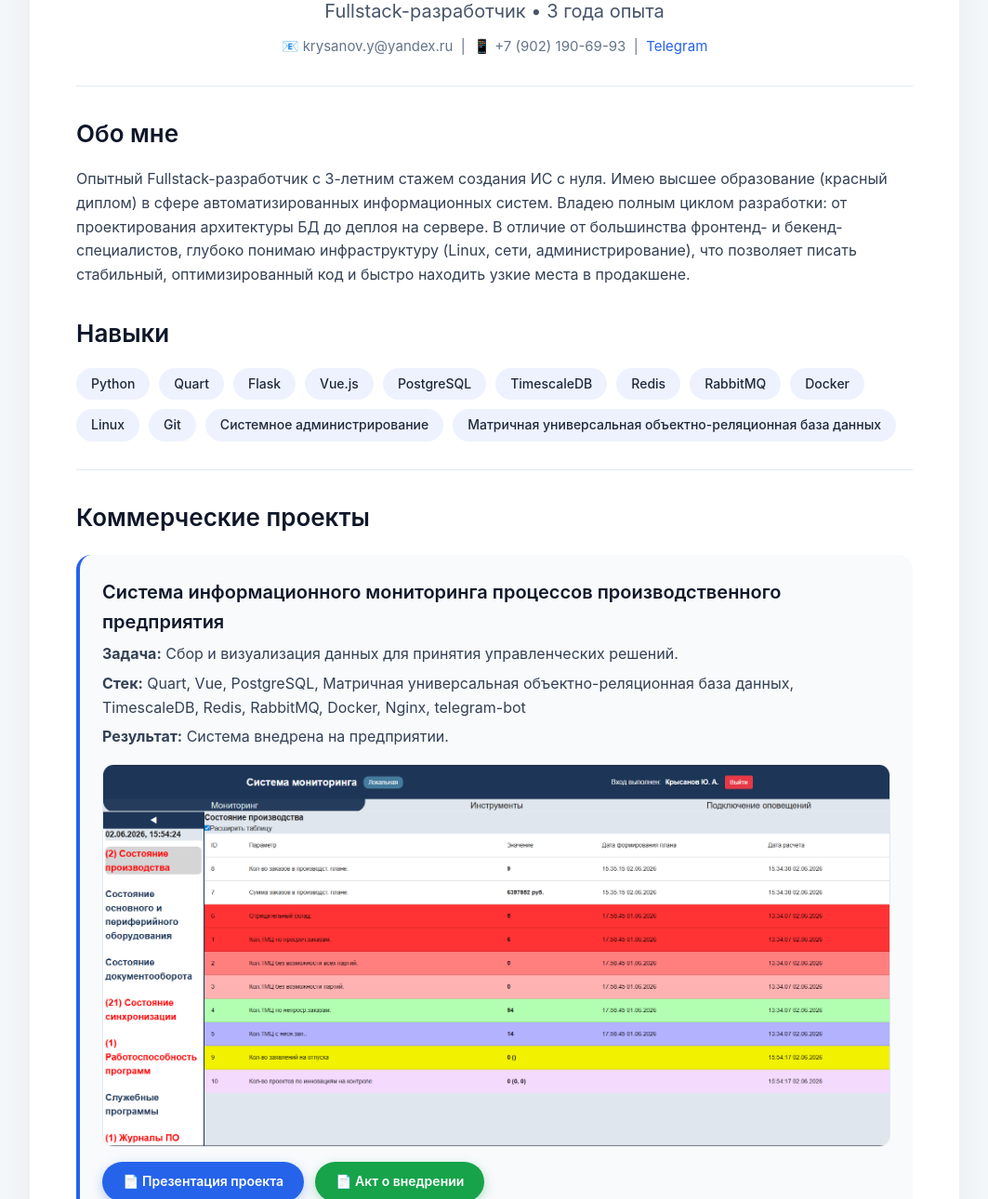
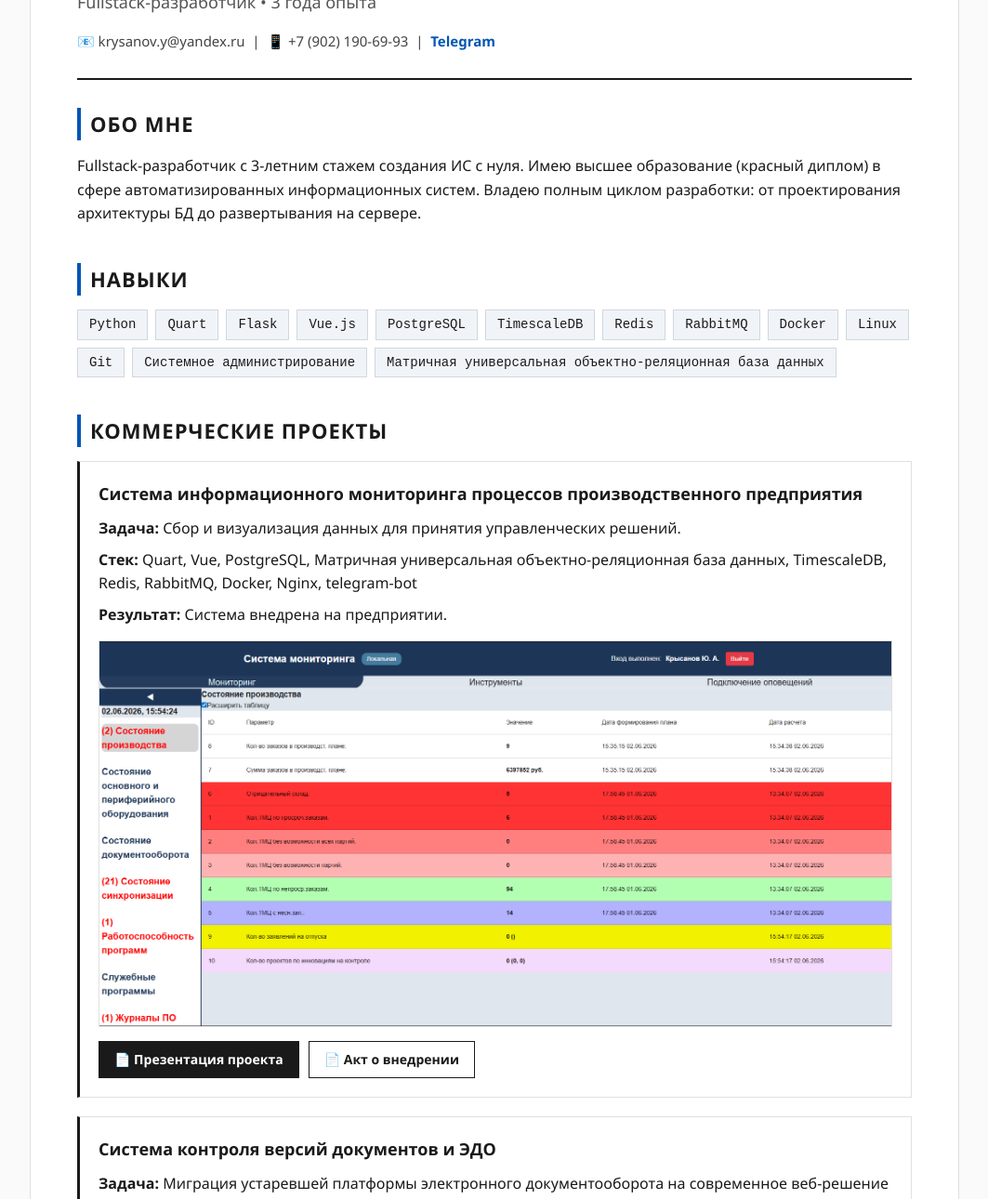
Before and after one commit to Yuuurka/portfolio, a plain HTML site: page index.html in a window 1280 px wide. Shown: the part 149-1439 px from the top of the page at 93% size, without its empty margins (108-1171 px from the left). Drawn offline with Linux system fonts and the light colour scheme; a script that the page names is missing.

Commit message:
поменял стили, добавил рукод, изменил блок обо мне

```diff
--- a/index.html
+++ b/index.html
@@ -24,7 +24,7 @@
         <section>
             <h2>Обо мне</h2>
             <p>
-                Опытный Fullstack-разработчик с 3-летним стажем создания ИС с нуля. Имею высшее образование (красный диплом) в сфере автоматизированных информационных систем. Владею полным циклом разработки: от проектирования архитектуры БД до деплоя на сервере. В отличие от большинства фронтенд- и бекенд-специалистов, глубоко понимаю инфраструктуру (Linux, сети, администрирование), что позволяет писать стабильный, оптимизированный код и быстро находить узкие места в продакшене.
+               Fullstack-разработчик с 3-летним стажем создания ИС с нуля. Имею высшее образование (красный диплом) в сфере автоматизированных информационных систем. Владею полным циклом разработки: от проектирования архитектуры БД до развертывания на сервере.
             </p>
         </section>
 
@@ -118,7 +118,8 @@
             <h2>Научные работы и достижения</h2>
             <ul>
                 <li>🎓 Красный диплом: «Информатика и вычислительная техника»</li>
-                <li>📄 Статья в РИНЦ (в печати)</li>
+				<li>📜 Диплом финалиста Премии RuCode 2026 (<a class="text-link" href="https://rucode.net/award2026" target="_blank">rucode.net/award2026</a>)</li>
+				<li>📄 Статья в РИНЦ (в печати)</li>
                 <li>🎤 Доклады на научно-практических конференциях</li>
                 <li>📜 Сертификаты участника конференций</li>
             </ul>
@@ -147,6 +148,9 @@
                 <a href="certs/diplom.png" target="_blank">
                     <img src="certs/diplom.png" alt="Скан диплома">
                 </a>
+				<a href="certs/RuCode.jpg" target="_blank">
+                    <img src="certs/RuCode.jpg" alt="RuCode">
+                </a>
                 <a href="certs/conf_1.png" target="_blank">
                     <img src="certs/conf_1.png" alt="Сертификат конференции">
                 </a>
--- a/style.css
+++ b/style.css
@@ -5,9 +5,9 @@
 }
 
 body {
-    font-family: -apple-system, BlinkMacSystemFont, 'Segoe UI', Roboto, sans-serif;
-    background: #f6f9fc;
-    color: #1e293b;
+    font-family: 'Segoe UI', Roboto, Helvetica, Arial, sans-serif;
+    background-color: #fafafa;
+    color: #1a1a1a;
     line-height: 1.6;
     padding: 40px 20px;
 }
@@ -15,293 +15,208 @@ body {
 .container {
     max-width: 1000px;
     margin: 0 auto;
-    background: white;
+    background: #ffffff;
     padding: 40px 50px;
-    border-radius: 24px;
-    box-shadow: 0 20px 60px rgba(0,0,0,0.06);
+    border: 1px solid #e0e0e0;
 }
 
 header {
-    text-align: center;
-    margin-bottom: 10px;
+    border-bottom: 2px solid #1a1a1a;
+    padding-bottom: 20px;
+    margin-bottom: 30px;
 }
 
 h1 {
-    font-size: 38px;
+    font-size: 32px;
     font-weight: 700;
-    letter-spacing: -0.5px;
+    margin-bottom: 5px;
 }
 
 .subtitle {
-    font-size: 20px;
-    color: #475569;
-    margin-top: 4px;
+    font-size: 18px;
+    color: #555;
 }
 
 .contacts {
     font-size: 15px;
-    color: #64748b;
-    margin-top: 10px;
+    color: #444;
+    margin-top: 15px;
 }
 
-.contacts a {
-    color: #2563eb;
+.contacts a, .text-link {
+    color: #0056b3;
     text-decoration: none;
+    font-weight: 600;
 }
 
-.contacts a:hover {
+.contacts a:hover, .text-link:hover {
     text-decoration: underline;
 }
 
 hr {
-    border: none;
-    border-top: 1px solid #e2e8f0;
-    margin: 30px 0;
+    display: none;
 }
 
 section {
-    margin: 30px 0;
+    margin-bottom: 40px;
 }
 
 h2 {
-    font-size: 26px;
-    font-weight: 600;
-    margin-bottom: 16px;
-    color: #0f172a;
+    font-size: 22px;
+    font-weight: 700;
+    margin-bottom: 15px;
+    text-transform: uppercase;
+    letter-spacing: 1px;
+    border-left: 4px solid #0056b3;
+    padding-left: 10px;
 }
 
 h3 {
-    font-size: 20px;
+    font-size: 18px;
     font-weight: 600;
-    margin-top: 4px;
-    color: #0f172a;
+    margin-bottom: 10px;
 }
 
 p {
-    margin: 6px 0;
-    color: #334155;
+    margin-bottom: 8px;
 }
 
 .skills {
     display: flex;
     flex-wrap: wrap;
-    gap: 10px;
-    margin-top: 6px;
+    gap: 8px;
 }
 
 .tag {
-    background: #eef2ff;
-    color: #1e293b;
-    padding: 6px 16px;
-    border-radius: 40px;
+    background-color: #f0f4f8;
+    color: #1a1a1a;
+    padding: 4px 12px;
+    border: 1px solid #d0d7de;
     font-size: 14px;
-    font-weight: 500;
+    font-family: monospace;
 }
 
 .project {
-    background: #f8fafc;
-    padding: 20px 24px;
-    border-radius: 16px;
-    margin: 20px 0;
-    border-left: 4px solid #2563eb;
+    background: #ffffff;
+    padding: 20px;
+    margin-bottom: 20px;
+    border: 1px solid #e0e0e0;
+    border-left: 3px solid #1a1a1a;
 }
 
-/* Стили для ярких кнопок в проектах */
 .project .links {
-    margin-top: 16px;
+    margin-top: 15px;
     display: flex;
     flex-wrap: wrap;
-    gap: 12px;
+    gap: 10px;
 }
 
 .project .links a {
-    display: inline-flex;
-    align-items: center;
-    gap: 8px;
-    padding: 10px 22px;
-    border-radius: 40px;
+    display: inline-block;
+    padding: 8px 16px;
     font-weight: 600;
     font-size: 14px;
     text-decoration: none;
-    transition: all 0.25s ease;
-    border: none;
-    cursor: pointer;
+    background: #1a1a1a;
+    color: #ffffff;
+    border: 1px solid #1a1a1a;
+    transition: background-color 0.2s;
 }
 
-/* Основная кнопка — синяя (презентации, скриншоты) */
-.project .links a:not(.doc-link) {
-    background: #2563eb;
-    color: #ffffff;
-    box-shadow: 0 4px 12px rgba(37, 99, 235, 0.30);
+.project .links a:hover {
+    background: #0056b3;
+    border-color: #0056b3;
 }
 
-.project .links a:not(.doc-link):hover {
-    background: #1d4ed8;
-    transform: translateY(-2px);
-    box-shadow: 0 8px 20px rgba(37, 99, 235, 0.40);
+.project .links a.doc-link {
+    background: #ffffff;
+    color: #1a1a1a;
 }
 
-/* Зелёная кнопка для актов внедрения и важных документов */
-.project .links a.doc-link,
-.screenshots .doc-link {
-    background: #16a34a;
+.project .links a.doc-link:hover {
+    background: #0056b3;
     color: #ffffff;
-    box-shadow: 0 4px 12px rgba(22, 163, 74, 0.30);
+    border-color: #0056b3;
 }
 
-.project .links a.doc-link:hover,
-.screenshots .doc-link:hover {
-    background: #15803d;
-    transform: translateY(-2px);
-    box-shadow: 0 8px 20px rgba(22, 163, 74, 0.40);
-}
-
-/* Кнопки в галерее (скриншоты и документы) */
 .screenshots {
     display: flex;
     flex-wrap: wrap;
-    gap: 16px;
-    margin-top: 14px;
+    gap: 15px;
+    margin-top: 15px;
     align-items: flex-start;
 }
 
 .screenshots a {
     display: block;
-    border-radius: 12px;
-    overflow: hidden;
-    border: 1px solid #e2e8f0;
-    transition: transform 0.2s ease, box-shadow 0.2s ease;
-    background: #fff;
+    border: 1px solid #e0e0e0;
+    background: #fafafa;
     flex: 1 1 300px;
     max-width: 100%;
+    transition: border-color 0.2s;
 }
 
 .screenshots a:hover {
-    transform: scale(1.01);
-    box-shadow: 0 12px 32px rgba(0,0,0,0.10);
+    border-color: #0056b3;
 }
 
 .screenshots img {
     display: block;
     width: 100%;
     height: auto;
-    max-height: 400px;
+    max-height: 450px;
     object-fit: contain;
-    background: #f8fafc;
+    background: #fafafa;
 }
 
-/* Ссылки-документы внутри галереи (кнопки) */
 .screenshots .doc-link {
     display: inline-flex;
     align-items: center;
-    gap: 8px;
-    padding: 10px 22px;
-    border-radius: 40px;
+    justify-content: center;
+    padding: 10px 20px;
+    background: #ffffff;
+    color: #1a1a1a;
+    text-decoration: none;
     font-weight: 600;
     font-size: 14px;
-    text-decoration: none;
-    background: #16a34a;
-    color: #ffffff;
-    border: none;
-    box-shadow: 0 4px 12px rgba(22, 163, 74, 0.30);
-    transition: all 0.25s ease;
+    border: 1px solid #1a1a1a;
     flex: 0 1 auto;
+    transition: background-color 0.2s, color 0.2s;
 }
 
 .screenshots .doc-link:hover {
-    background: #15803d;
-    transform: translateY(-2px);
-    box-shadow: 0 8px 20px rgba(22, 163, 74, 0.40);
-}
-/* Стили для галереи скриншотов — УВЕЛИЧЕННЫЙ ВАРИАНТ */
-.screenshots {
-    display: flex;
-    flex-wrap: wrap;
-    gap: 20px;
-    margin-top: 16px;
-    justify-content: flex-start;
-}
-
-.screenshots a {
-    display: block;
-    border-radius: 12px;
-    overflow: hidden;
-    border: 1px solid #e2e8f0;
-    transition: transform 0.2s ease, box-shadow 0.2s ease;
-    background: #fff;
-    flex: 1 1 300px; /* Картинки будут занимать минимум 300px и растягиваться */
-    max-width: 100%;
-}
-
-.screenshots a:hover {
-    transform: scale(1.01);
-    box-shadow: 0 12px 32px rgba(0,0,0,0.10);
-}
-
-.screenshots img {
-    display: block;
-    width: 100%;          /* Растягиваем на всю ширину родителя */
-    height: auto;
-    max-height: 450px;    /* Увеличили максимальную высоту, чтобы картинка была большой */
-    object-fit: contain;  /* Чтобы картинка не обрезалась, а показывалась целиком */
-    background: #f8fafc;
-}
-
-/* Стиль для ссылок-документов в галерее (если они идут рядом с картинками) */
-.screenshots .doc-link {
-    display: inline-flex;
-    align-items: center;
-    padding: 10px 20px;
-    background: #eef2ff;
-    border-radius: 40px;
-    color: #1e293b;
-    text-decoration: none;
-    font-weight: 500;
-    font-size: 14px;
-    border: 1px solid #e2e8f0;
-    transition: background 0.2s;
-    flex: 0 1 auto;
-}
-
-.screenshots .doc-link:hover {
-    background: #d9e2ff;
-    transform: none !important;
-    box-shadow: none !important;
+    background: #0056b3;
+    color: #ffffff;
+    border-color: #0056b3;
 }
 
 ul {
-    padding-left: 22px;
-    margin: 8px 0;
+    padding-left: 20px;
 }
 
 ul li {
-    margin: 6px 0;
-    color: #334155;
+    margin-bottom: 10px;
 }
 
 footer {
+    border-top: 1px solid #e0e0e0;
+    padding-top: 20px;
     text-align: center;
     font-size: 14px;
-    color: #94a3b8;
-    margin-top: 20px;
+    color: #777;
 }
 
-/* Адаптив для телефонов */
 @media (max-width: 640px) {
     .container {
-        padding: 24px 18px;
+        padding: 20px;
     }
-
     h1 {
-        font-size: 28px;
+        font-size: 24px;
     }
-
     .subtitle {
-        font-size: 17px;
+        font-size: 16px;
     }
-
-    .screenshots img {
-        max-width: 100%;
-        max-height: 140px;
+    .screenshots a {
+        flex: 1 1 100%;
     }
 }
```
Also changed, not shown: certs/RuCode.jpg (added).
